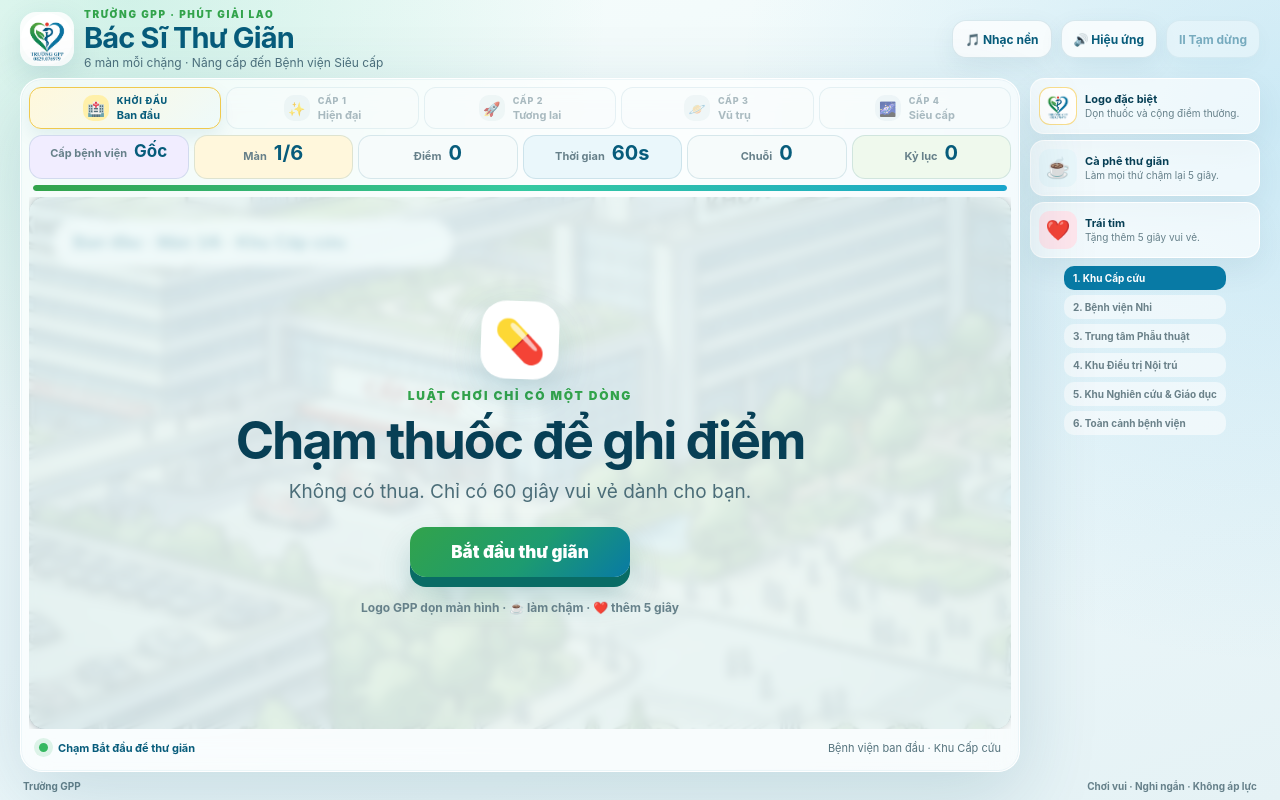
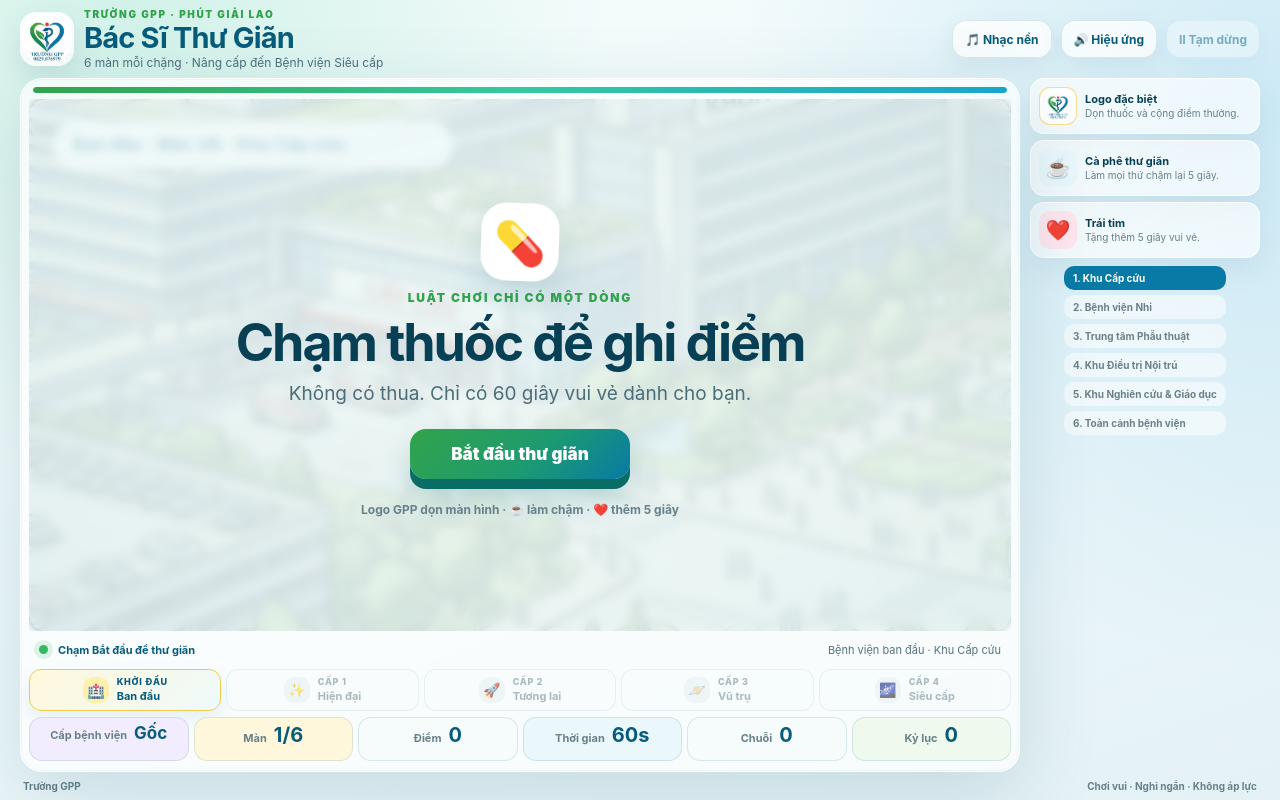
Before and after one commit to truongphoto/GAMEVUI, a React (Vite) app: page / in a window 1280 px wide. Built offline with nearby package versions, Linux system fonts and the light colour scheme.

Commit message:
Add files via upload

```diff
--- a/src/styles.css
+++ b/src/styles.css
@@ -113,12 +113,15 @@ footer { display:flex; justify-content:space-between; padding:7px 4px 0; color:#
   h1 { font-size:29px; }
   .tagline { margin-top:3px; font-size:12px; }
   .icon-button { min-height:38px; padding:0 12px; font-size:12px; }
-  .game-card { grid-column:1; grid-row:2/4; padding:8px; border-radius:22px; }
-  .upgrade-roadmap { gap:5px; margin-bottom:6px; }
+  .game-card { grid-column:1; grid-row:2/4; display:flex; flex-direction:column; padding:8px; border-radius:22px; }
+  .time-track { order:1; }
+  .canvas-wrap { order:2; }
+  .status-row { order:3; }
+  .upgrade-roadmap { order:4; gap:5px; margin:6px 0; }
   .upgrade-step { min-height:42px; padding:4px 6px; border-radius:12px; }
   .upgrade-step>span { width:26px; height:26px; flex-basis:26px; font-size:14px; }
   .upgrade-step strong { font-size:11px; }
-  .hud { gap:5px; margin-bottom:6px; }
+  .hud { order:5; gap:5px; margin-bottom:0; }
   .hud-item { min-height:44px; padding:5px; border-radius:13px; }
   .hud-item span { font-size:11px; }
   .hud-item strong { font-size:20px; }
```
